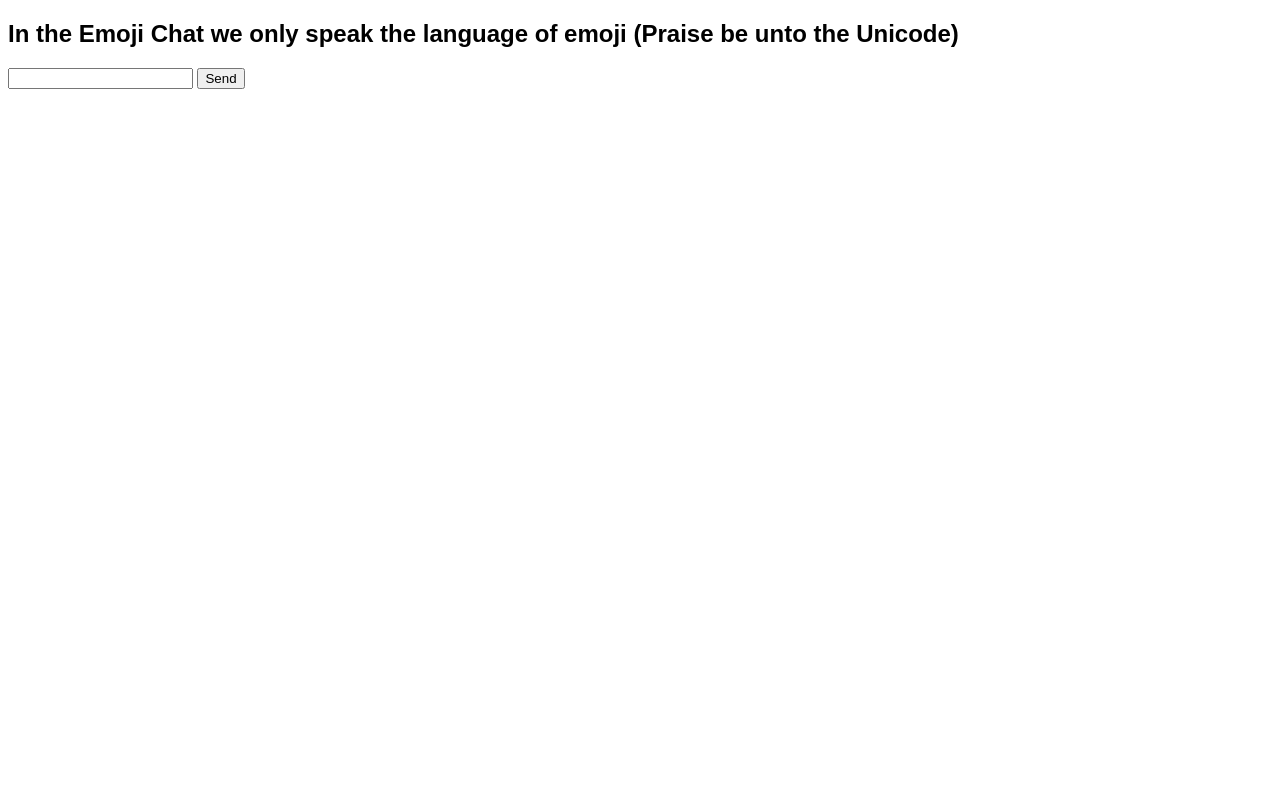
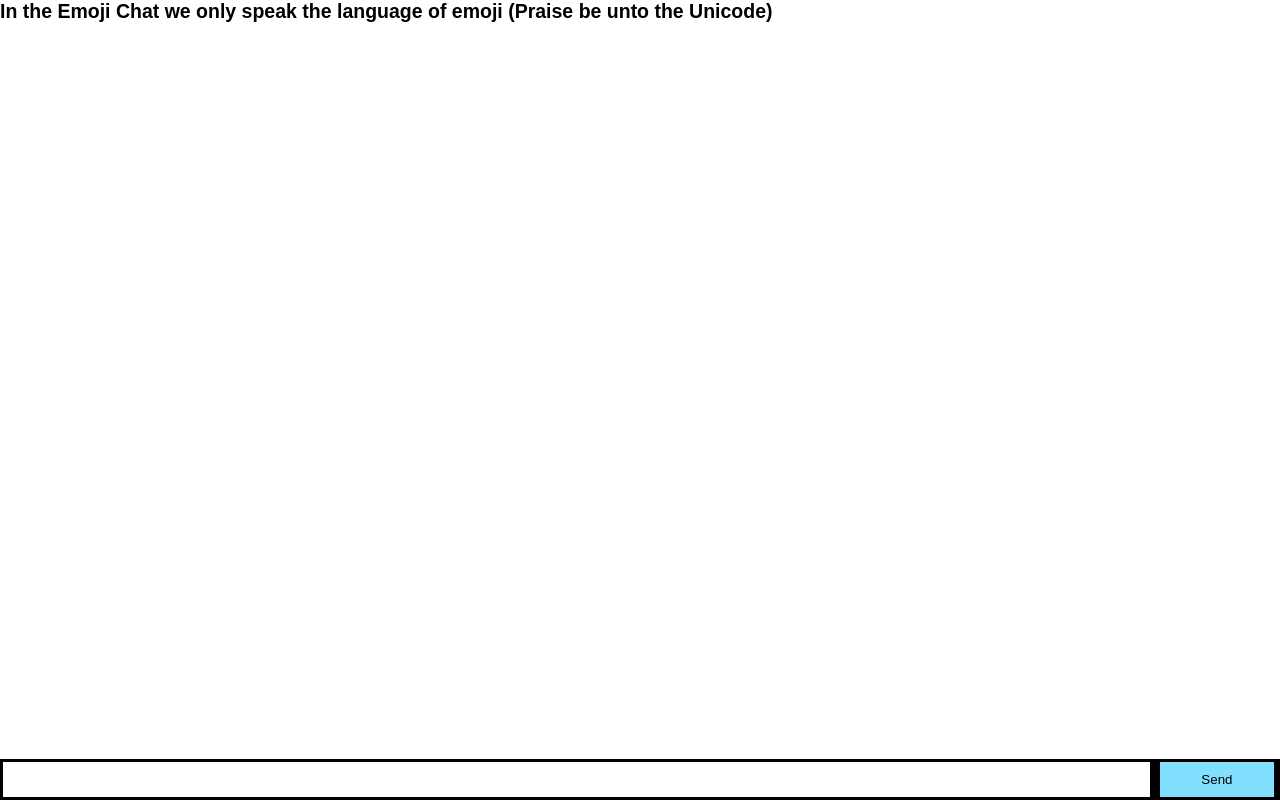
Before and after one commit to abloskas/emoji-chatroom, a website: page public/index.html in a window 1280 px wide. Drawn offline with nearby package versions, Linux system fonts and the light colour scheme; files that its build step writes are made by us from their sources; no server answers.

Commit message:
working on html

```diff
--- a/public/index.html
+++ b/public/index.html
@@ -7,6 +7,53 @@
     <meta http-equiv="X-UA-Compatible" content="ie=edge">
     <script type="text/javascript" src="https://ajax.googleapis.com/ajax/libs/jquery/3.3.1/jquery.min.js"></script>
     <script type="text/javascript" src="/socket.io/socket.io.js"></script>
+    <style>
+        * {
+            margin: 0;
+            padding: 0;
+            box-sizing: border-box;
+        }
+
+        body {
+            font: 13px Helvetica, Arial;
+        }
+
+        form {
+            background: #000;
+            padding: 3px;
+            position: fixed;
+            bottom: 0;
+            width: 100%;
+        }
+
+        form input {
+            border: 0;
+            padding: 10px;
+            width: 90%;
+            margin-right: .5%;
+        }
+
+        form button {
+            width: 9%;
+            background: rgb(130, 224, 255);
+            border: none;
+            padding: 10px;
+        }
+
+        #messages {
+            list-style-type: none;
+            margin: 0;
+            padding: 0;
+        }
+
+        #messages li {
+            padding: 5px 10px;
+        }
+
+        #messages li:nth-child(odd) {
+            background: #eee;
+        }
+    </style>
     <script>
         $(function () {
           var socket = io();
--- a/public/style.css
+++ b/public/style.css
@@ -1,3 +1,3 @@
 *{
-    font-family: Arial, Helvetica, sans-serif;
+    font-family: Arial, Helvetica, sans-serif
 }
```
